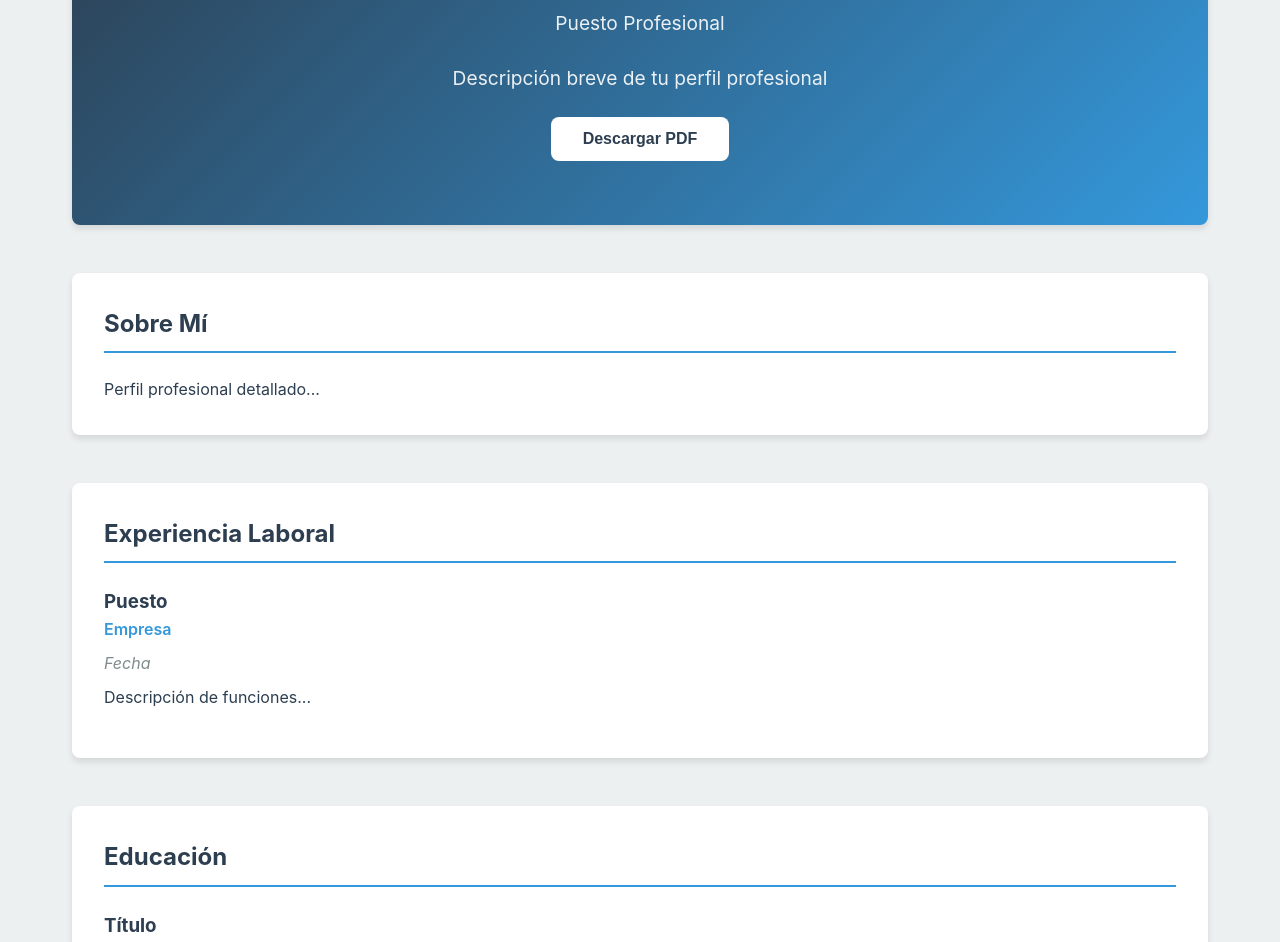
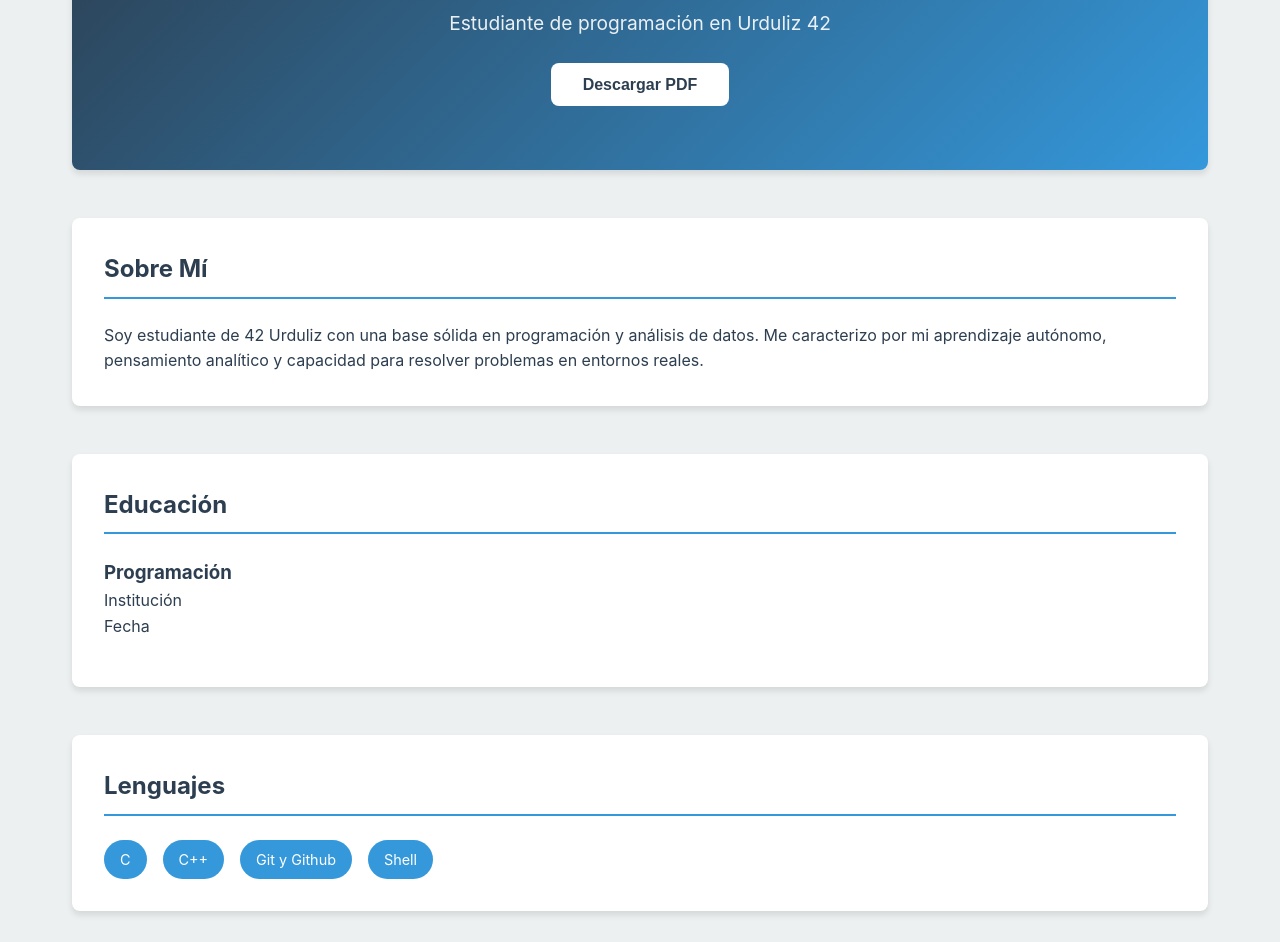
Before and after one commit to izperez/cv, a plain HTML site: page cv_web/index.html in a window 1280 px wide. Shown: the part 248-1190 px from the top of the page. Drawn offline with Linux system fonts and the light colour scheme.

Commit message:
campos completados v1

```diff
--- a/cv_web/index.html
+++ b/cv_web/index.html
@@ -24,43 +24,33 @@
     <main>
         <section id="inicio">
             <div class="contenido-inicio">
-                <h1>Nombre Apellido</h1>
-                <p>Puesto Profesional</p>
-                <p>Descripción breve de tu perfil profesional</p>
+                <h1>Izaro Pérez</h1>
+                <p>Estudiante de programación en Urduliz 42</p>
                 <button id="descargar-pdf">Descargar PDF</button>
             </div>
         </section>
 
         <section id="sobremi">
             <h2>Sobre Mí</h2>
-            <p>Perfil profesional detallado...</p>
-        </section>
-
-        <section id="experiencia">
-            <h2>Experiencia Laboral</h2>
-            <div class="experiencia-item">
-                <h3>Puesto</h3>
-                <p class="empresa">Empresa</p>
-                <p class="fecha">Fecha</p>
-                <p>Descripción de funciones...</p>
-            </div>
+            <p>Soy estudiante de 42 Urduliz con una base sólida en programación y análisis de datos. Me caracterizo por mi aprendizaje autónomo, pensamiento analítico y capacidad para resolver problemas en entornos reales.</p>
         </section>
 
         <section id="educacion">
             <h2>Educación</h2>
             <div class="educacion-item">
-                <h3>Título</h3>
-                <p class="institucion">Institución</p>
-                <p class="fecha">Fecha</p>
+                <h3>Programación</h3>
+                <p class="42 Urduliz">Institución</p>
+                <p class="2023">Fecha</p>
             </div>
         </section>
 
         <section id="habilidades">
-            <h2>Habilidades</h2>
+            <h2>Lenguajes</h2>
             <ul class="habilidades-lista">
-                <li>Habilidad 1</li>
-                <li>Habilidad 2</li>
-                <li>Habilidad 3</li>
+                <li>C</li>
+                <li>C++</li>
+                <li>Git y Github</li>
+                <li>Shell</li>
             </ul>
         </section>
 
```
